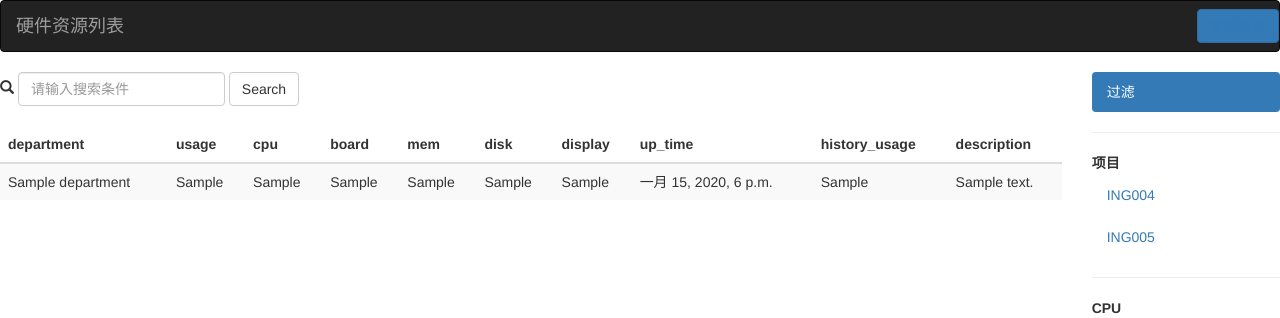
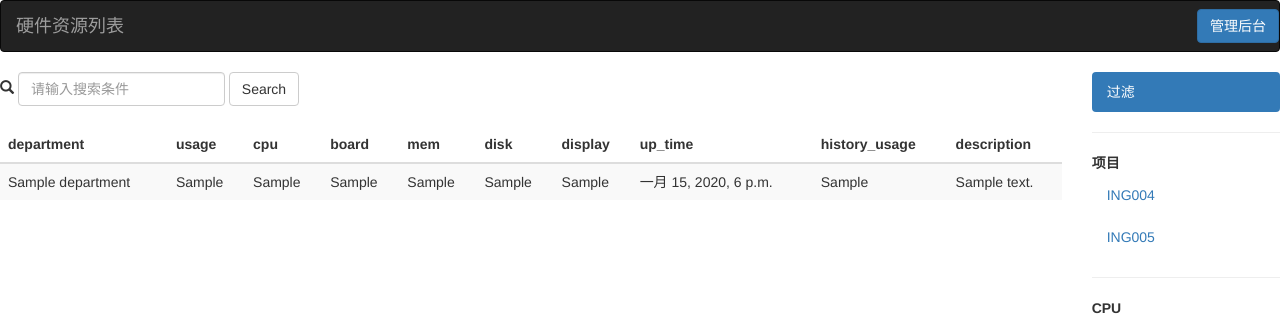
Before and after one commit to wangwanzhong/spxres, a Django app: page /pc/ in a window 1280 px wide. Shown: the top 318 px of the page. Run offline with Django 3.2, Linux system fonts and the light colour scheme; tables that the repository leaves empty hold one stand-in row (values such as "Sample post"); some libraries are stand-ins or nearby versions.

Commit message:
fix view for login button

```diff
--- a/pc/templates/pc/index.html
+++ b/pc/templates/pc/index.html
@@ -23,7 +23,7 @@
     </div>
 
     <div class="pull-right">
-        <button id="login" type="button" class="btn btn-primary navbar-btn"><a href="/admin/pc/item/">管理后台</a></button>
+        <a href="/admin/pc/item/"><button id="login" type="button" class="btn btn-primary navbar-btn">管理后台</button></a>
     </div>
 </nav>
 
--- a/pc/views.py
+++ b/pc/views.py
@@ -4,6 +4,7 @@ from .models import Item
 
 
 def index(request):
+    print(request.GET)
     items = Item.objects.all()
 
     return render(request, 'pc/index.html', {'items': items})
```
